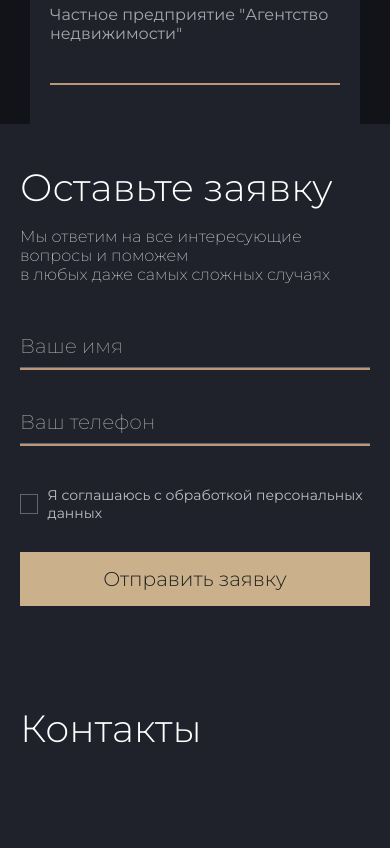
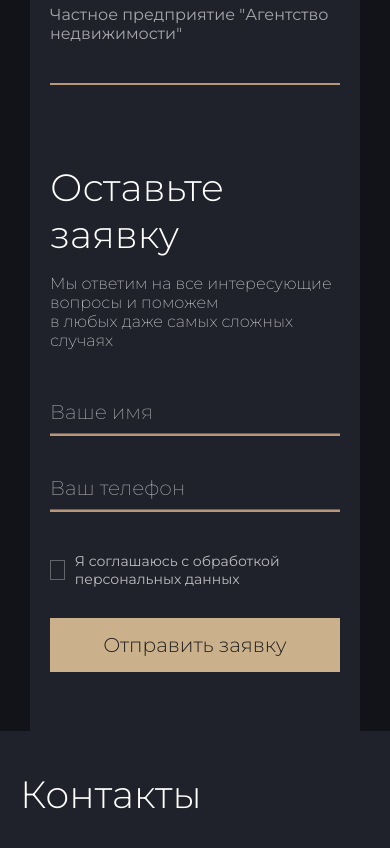
Before and after one commit to Max-Semian/realty_app, a Next.js app: page /realty_app/ in a window 390 px wide. Shown: the part 8020-8868 px from the top of the page. Built offline with nearby package versions, Linux system fonts and the light colour scheme.

Commit message:
Update ContactForm.module.css

```diff
--- a/src/components/ContactForm/ContactForm.module.css
+++ b/src/components/ContactForm/ContactForm.module.css
@@ -195,7 +195,12 @@
     width: 100%;
   }
 }
-
+@media (max-width: 768px) {
+  .container {
+    margin-left: 30px !important;
+    margin-right: 30px !important;
+  }
+}
 @media (max-width: 600px) {
   .container {
     padding: 40px 20px;
```
